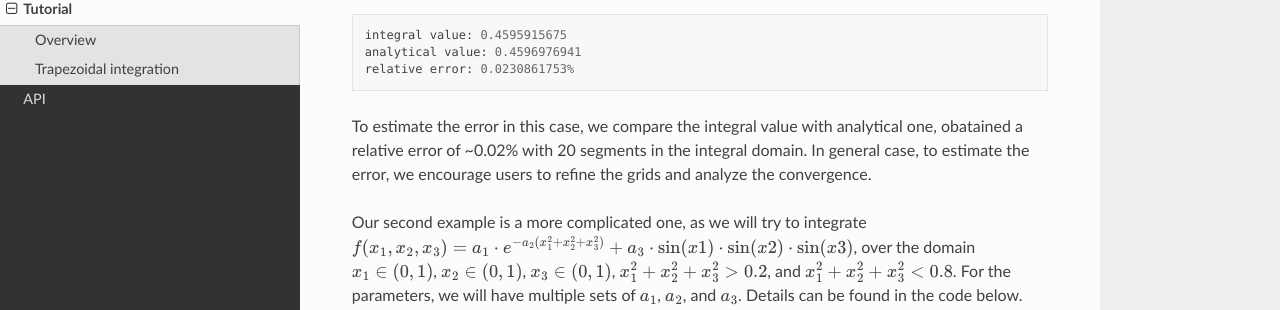
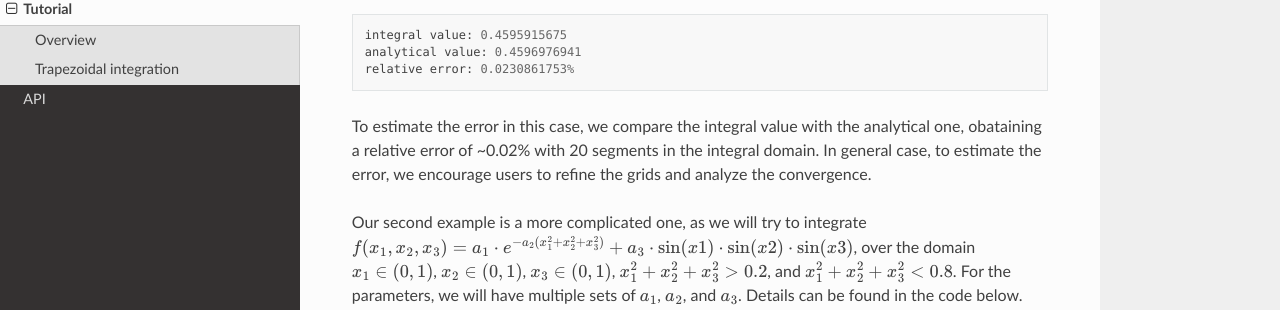
Before and after one commit to ze-ouyang/cupyint_doc, a Sphinx documentation site: the page built from docs/source/tutorial.rst, in a window 1280 px wide and 900 px high, scrolled down 1884 px. Shown: the part 141-451 px from the top of the window. Built offline with Sphinx 7.4.7 and the Read the Docs theme 3.1.0, drawn with Linux system fonts in a browser that asks for light colours.

Commit message:
Update tutorial.rst

```diff
--- a/docs/source/tutorial.rst
+++ b/docs/source/tutorial.rst
@@ -76,7 +76,7 @@ The output of the program is:
   analytical value: 0.4596976941
   relative error: 0.0230861753%
 
-To estimate the error in this case, we compare the integral value with analytical one, obatained a relative error of ~0.02% with 20 segments in the integral domain. In general case, to estimate the error, we encourage users to refine the grids and analyze the convergence.
+To estimate the error in this case, we compare the integral value with the analytical one, obataining a relative error of ~0.02% with 20 segments in the integral domain. In general case, to estimate the error, we encourage users to refine the grids and analyze the convergence.
 
 
 Our second example is a more complicated one, as we will try to integrate :math:`f(x_1,x_2,x_3)=a_1\cdot e^{-a_2(x_1^2+x_2^2+x_3^2)}+a_3\cdot\mathrm{sin}(x1)\cdot\mathrm{sin}(x2)\cdot\mathrm{sin}(x3)`, over the domain :math:`x_1\in (0,1)`, :math:`x_2\in (0,1)`, :math:`x_3\in (0,1)`, :math:`x_1^2+x_2^2+x_3^2>0.2`, and :math:`x_1^2+x_2^2+x_3^2<0.8`. For the parameters, we will have multiple sets of :math:`a_1`, :math:`a_2`, and :math:`a_3`. Details can be found in the code below.
```
